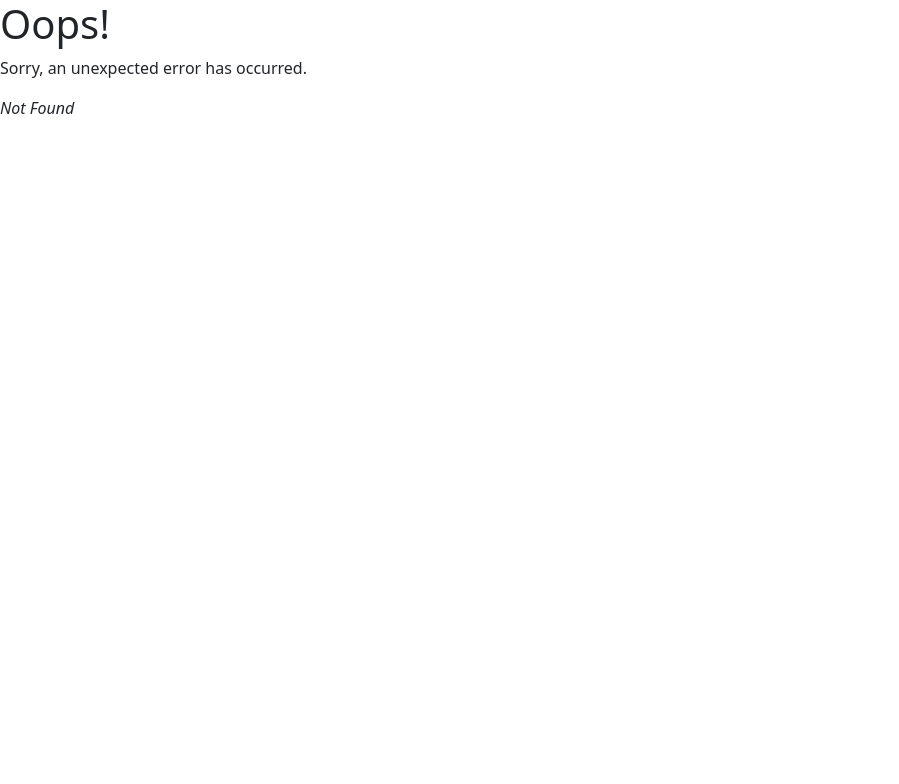
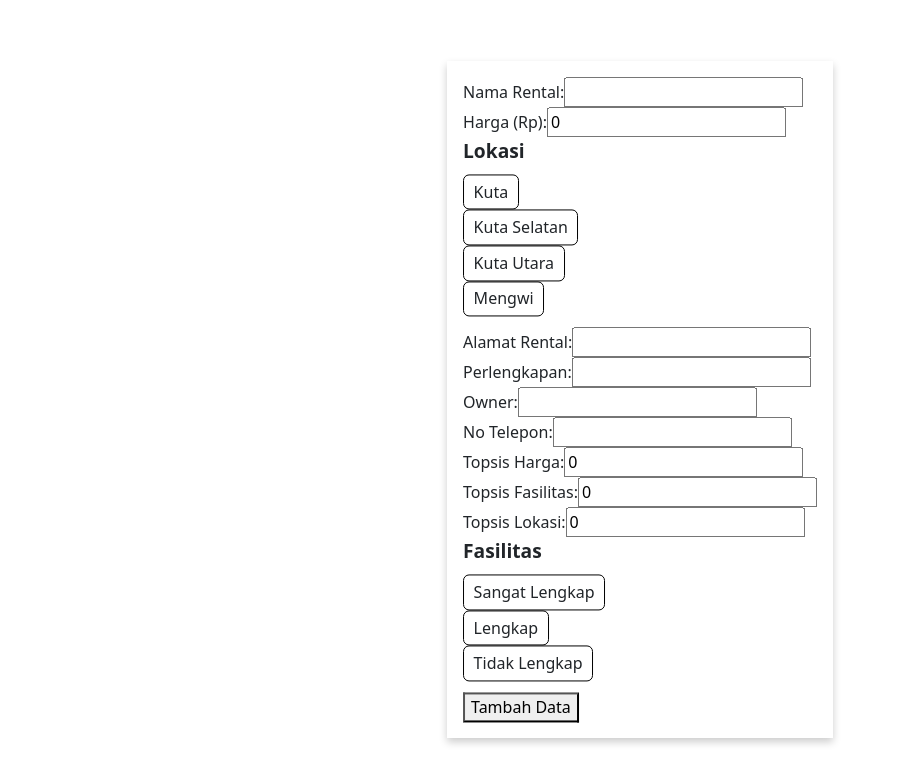
Before and after one commit to richamutiara/rekomendasi, a React (Vite) app: page /admin in a window 1280 px wide. Before the commit this address had no page. Shown: the top 784 px of the page, without its empty margins (0-899 px from the left). Built offline with nearby package versions, Linux system fonts and the light colour scheme.

Commit message:
added admin page to make adding data easier.

```diff
--- /dev/null
+++ b/src/components/admin/AdminPage.jsx
@@ -0,0 +1,243 @@
+import { addDoc, collection } from "firebase/firestore";
+import { useState } from "react";
+import { db } from "../../../firebase";
+import {
+  formControl,
+  form,
+  radioControl,
+  radio,
+  submitButton,
+} from "./AdminPage.module.css";
+
+function AdminPage() {
+  const [name, setName] = useState("");
+  const [price, setPrice] = useState(0);
+  const [location, setLocation] = useState("");
+  const [address, setAddress] = useState("");
+  const [amenities, setAmenities] = useState("");
+  const [owner, setOwner] = useState("");
+  const [phone, setPhone] = useState("");
+  const [priceTopsis, setPriceTopsis] = useState(0);
+  const [facilityTopsis, setFacilityTopsis] = useState(0);
+  const [locationTopsis, setLocationTopsis] = useState(0);
+  const [facility, setFacility] = useState("");
+
+  function handleLocationChange(e) {
+    setLocation(e.target.value);
+  }
+
+  function handleFacilityChange(e) {
+    setFacility(e.target.value);
+  }
+
+  async function handleSubmit(e) {
+    e.preventDefault();
+
+    await addDoc(collection(db, "rental"), {
+      name,
+      price,
+      location,
+      address,
+      amenities,
+      owner,
+      phone,
+      facility,
+      topsis_price: priceTopsis,
+      topsis_facility: facilityTopsis,
+      topsis_location: locationTopsis,
+    });
+
+    alert("data added");
+  }
+  return (
+    <form onSubmit={handleSubmit} className={form}>
+      <div className={formControl}>
+        <label htmlFor="name">Nama Rental:</label>
+        <input
+          required
+          type="text"
+          name="name"
+          id="name"
+          value={name}
+          onChange={(e) => setName(e.target.value)}
+        />
+      </div>
+      <div className={formControl}>
+        <label htmlFor="price">Harga (Rp):</label>
+        <input
+          required
+          value={price}
+          type="number"
+          name="price"
+          id="price"
+          min={10000}
+          onChange={(e) => setPrice(e.target.valueAsNumber)}
+        />
+      </div>
+      <fieldset>
+        <legend>Lokasi</legend>
+        <div className={radioControl}>
+          <div className={radio}>
+            <input
+              required
+              type="radio"
+              name="location"
+              id="Kuta"
+              value="Kuta"
+              onChange={handleLocationChange}
+            />
+            <label htmlFor="Kuta">Kuta</label>
+          </div>
+          <div className={radio}>
+            <input
+              type="radio"
+              name="location"
+              id="Kuta Selatan"
+              value="Kuta Selatan"
+              onChange={handleLocationChange}
+            />
+            <label htmlFor="Kuta Selatan">Kuta Selatan</label>
+          </div>
+          <div className={radio}>
+            <input
+              type="radio"
+              name="location"
+              id="Kuta Utara"
+              value="Kuta Utara"
+              onChange={handleLocationChange}
+            />
+            <label htmlFor="Kuta Utara">Kuta Utara</label>
+          </div>
+          <div className={radio}>
+            <input
+              type="radio"
+              name="location"
+              id="Mengwi"
+              value="Mengwi"
+              onChange={handleLocationChange}
+            />
+            <label htmlFor="Mengwi">Mengwi</label>
+          </div>
+        </div>
+      </fieldset>
+      <div className={formControl}>
+        <label htmlFor="address">Alamat Rental:</label>
+        <input
+          required
+          type="text"
+          name="address"
+          id="address"
+          value={address}
+          onChange={(e) => setAddress(e.target.value)}
+        />
+      </div>
+      <div className={formControl}>
+        <label htmlFor="amenities">Perlengkapan:</label>
+        <input
+          required
+          type="text"
+          name="amenities"
+          id="amenities"
+          value={amenities}
+          onChange={(e) => setAmenities(e.target.value)}
+        />
+      </div>
+      <div className={formControl}>
+        <label htmlFor="owner">Owner:</label>
+        <input
+          required
+          type="text"
+          name="owner"
+          id="owner"
+          value={owner}
+          onChange={(e) => setOwner(e.target.value)}
+        />
+      </div>
+      <div className={formControl}>
+        <label htmlFor="phone">No Telepon:</label>
+        <input
+          required
+          type="tel"
+          name="phone"
+          id="phone"
+          value={phone}
+          onChange={(e) => setPhone(e.target.value)}
+        />
+      </div>
+      <div className={formControl}>
+        <label htmlFor="topsis_price">Topsis Harga:</label>
+        <input
+          required
+          type="number"
+          name="topsis_price"
+          id="topsis_price"
+          value={priceTopsis}
+          onChange={(e) => setPriceTopsis(e.target.valueAsNumber)}
+        />
+      </div>
+      <div className={formControl}>
+        <label htmlFor="topsis_facility">Topsis Fasilitas:</label>
+        <input
+          required
+          type="number"
+          name="topsis_facility"
+          id="topsis_facility"
+          value={facilityTopsis}
+          onChange={(e) => setFacilityTopsis(e.target.valueAsNumber)}
+        />
+      </div>
+      <div className={formControl}>
+        <label htmlFor="topsis_location">Topsis Lokasi:</label>
+        <input
+          required
+          type="number"
+          name="topsis_location"
+          id="topsis_location"
+          value={locationTopsis}
+          onChange={(e) => setLocationTopsis(e.target.valueAsNumber)}
+        />
+      </div>
+      <fieldset>
+        <legend>Fasilitas</legend>
+        <div className={radioControl}>
+          <div className={radio}>
+            <input
+              required
+              type="radio"
+              name="facility"
+              id="SL"
+              onChange={handleFacilityChange}
+              value="SL"
+            />
+            <label htmlFor="SL">Sangat Lengkap</label>
+          </div>
+          <div className={radio}>
+            <input
+              type="radio"
+              name="facility"
+              id="L"
+              value="L"
+              onChange={handleFacilityChange}
+            />
+            <label htmlFor="L">Lengkap</label>
+          </div>
+          <div className={radio}>
+            <input
+              type="radio"
+              name="facility"
+              id="TL"
+              value="TL"
+              onChange={handleFacilityChange}
+            />
+            <label htmlFor="TL">Tidak Lengkap</label>
+          </div>
+        </div>
+      </fieldset>
+      <button className={submitButton} type="submit">
+        Tambah Data
+      </button>
+    </form>
+  );
+}
+
+export default AdminPage;
--- /dev/null
+++ b/src/components/admin/AdminPage.module.css
@@ -0,0 +1,61 @@
+.form-control {
+  padding: 0.5rem;
+  display: flex;
+  gap: 1rem;
+  justify-content: space-between;
+}
+
+.form {
+  position: absolute;
+  top: 50%;
+  left: 50%;
+  transform: translate(-50%, -50%);
+  padding: 1rem;
+  box-shadow: 0 4px 8px rgba(0, 0, 0, 0.2);
+}
+
+.radio-control {
+  display: flex;
+  justify-content: center;
+  gap: 1rem;
+}
+
+.radio {
+  position: relative;
+}
+
+.radio input[type="radio"] {
+  opacity: 0;
+  position: absolute;
+  top: 50%;
+  left: 50%;
+  transform: translate(-50%, -50%);
+}
+
+.radio label {
+  border: 1px solid black;
+  padding: 0.3rem 0.6rem;
+  border-radius: 6px;
+  transition: all 0.2s ease;
+}
+
+.radio input[type="radio"]:is(:checked, :hover, :focus) + label {
+  color: white;
+  background-color: black;
+}
+
+.submit-button {
+  padding: 0.5rem;
+  display: block;
+  border-radius: 8px;
+  margin-inline: auto;
+}
+
+legend {
+  font-size: 1.2rem;
+  font-weight: bold;
+}
+
+fieldset {
+  margin-bottom: 0.7rem;
+}
--- a/src/main.jsx
+++ b/src/main.jsx
@@ -5,6 +5,7 @@ import OptionPage from "./components/options/OptionPage";
 import "bootstrap/dist/css/bootstrap.min.css";
 import NavHeader from "./components/NavHeader";
 import ErrorPage from "./components/error/ErrorPage";
+import AdminPage from "./components/admin/AdminPage";
 
 const router = createBrowserRouter([
   {
@@ -18,6 +19,10 @@ const router = createBrowserRouter([
       },
     ],
   },
+  {
+    path: "admin",
+    element: <AdminPage />,
+  },
 ]);
 
 ReactDOM.createRoot(document.getElementById("root")).render(
```
Also changed, not shown: src/components/admin/AddDataPage.jsx (deleted, +0 -7 lines).
